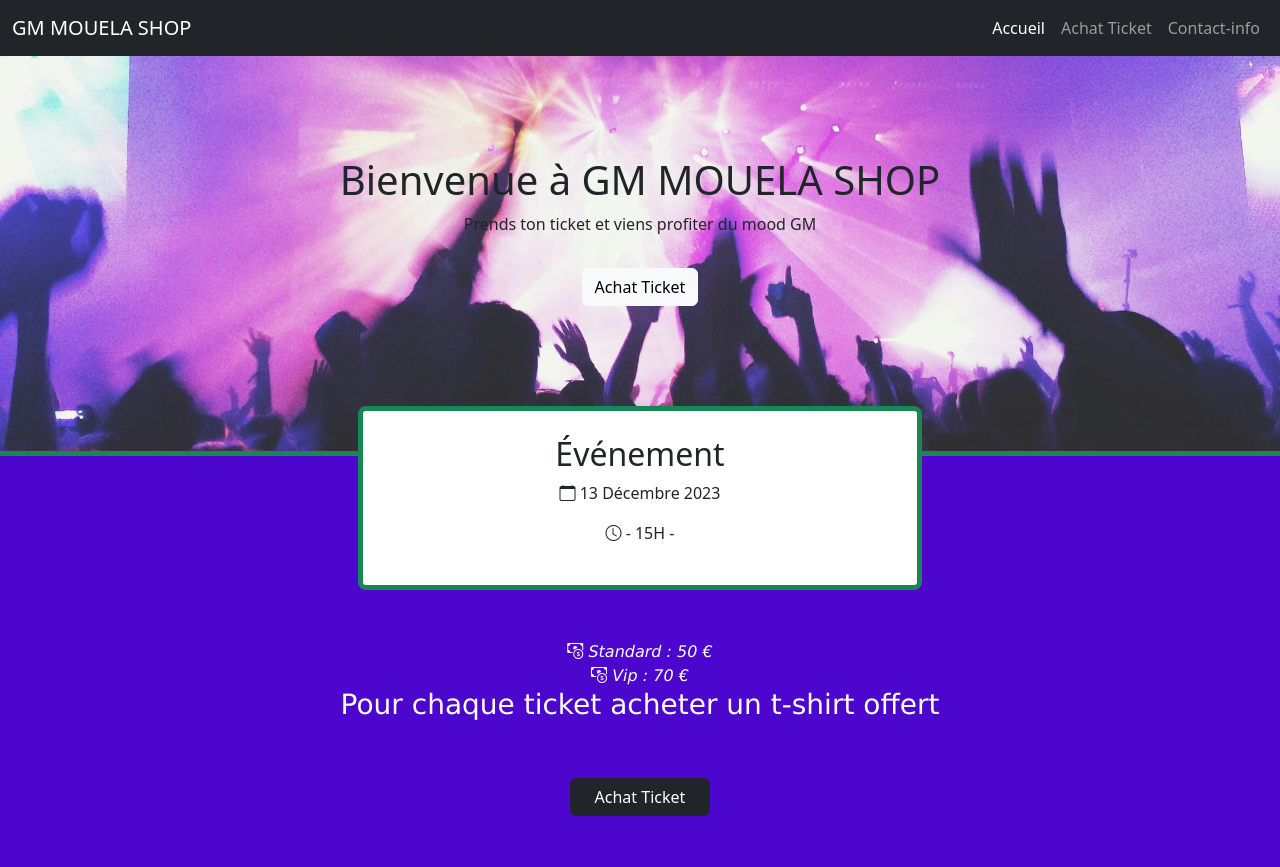
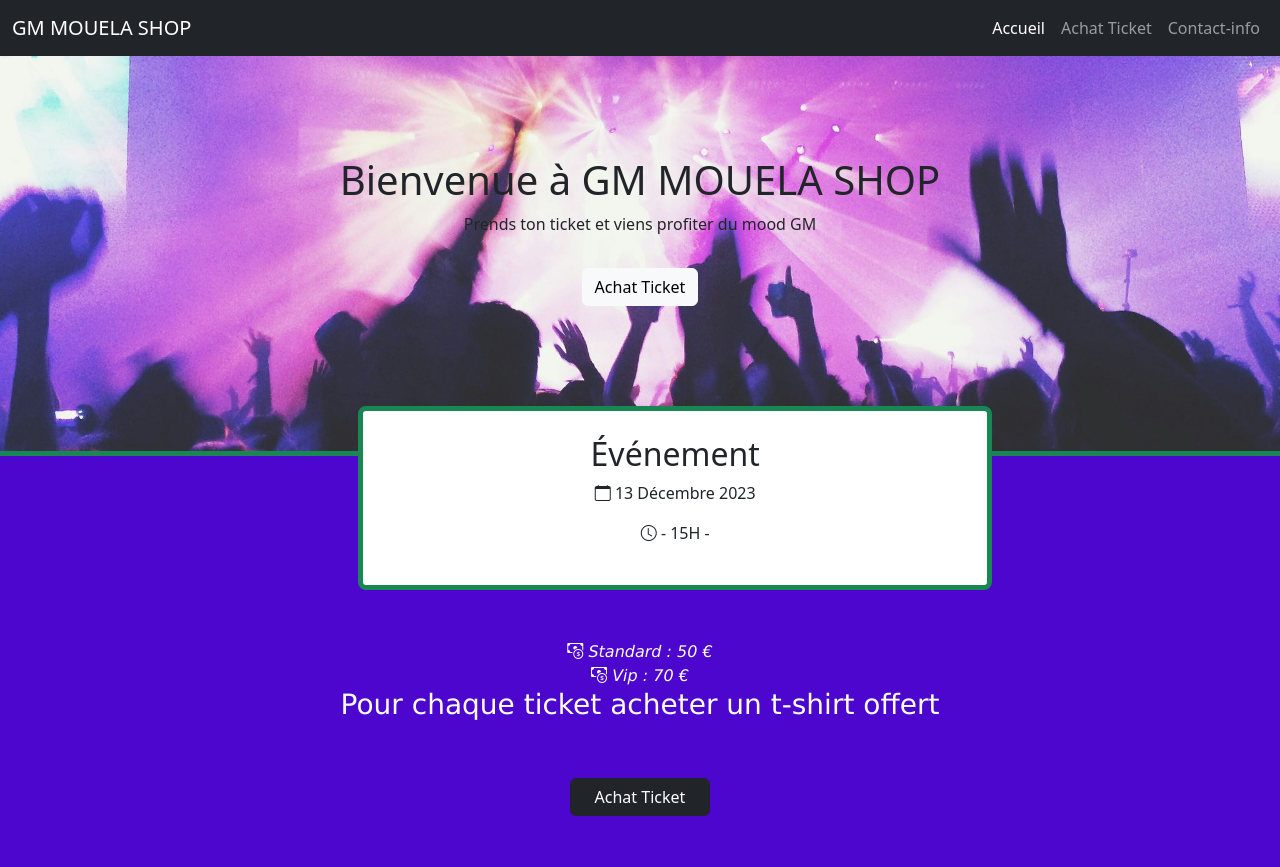
Before and after one commit to Nel-mk/gmmouelaN, a plain HTML site: page index.html in a window 1280 px wide. Shown: the top 867 px of the page. Drawn offline with nearby package versions, Linux system fonts and the light colour scheme; a small style sheet from the web is missing.

```diff
--- a/index.html
+++ b/index.html
@@ -49,7 +49,7 @@
     <div class="row">
         <div class="col-11 offset-md-2  col-md-8 mb-5">
 
-            <div class="offset-xs-1 offset-2 programme py-4 col-8 border rounded-3 border-5 border-success text-center bg-white text-dark">
+            <div class="offset-2 programme py-4 col-9 border rounded-3 border-5 border-success text-center bg-white text-dark">
                 <h2>Événement</h2>
                 <p><i class="bi bi-calendar icon"></i> 13 Décembre 2023</p>
                 <p><i class="bi bi-clock icon"></i> - 15H -</p>
```
